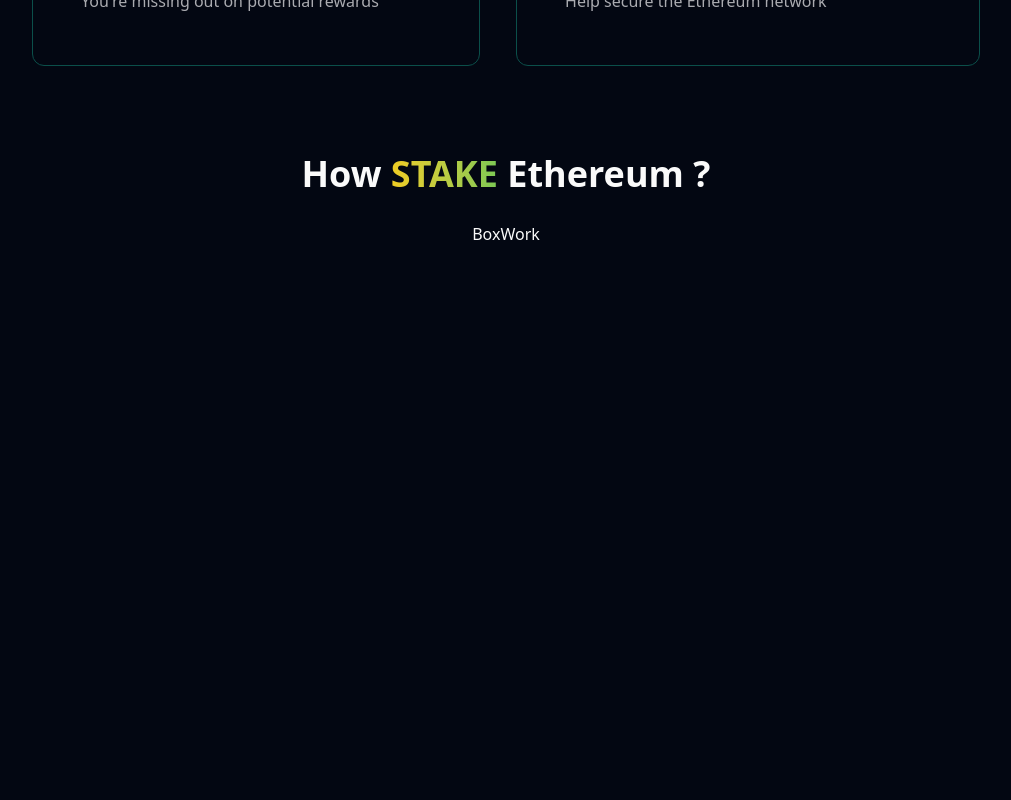
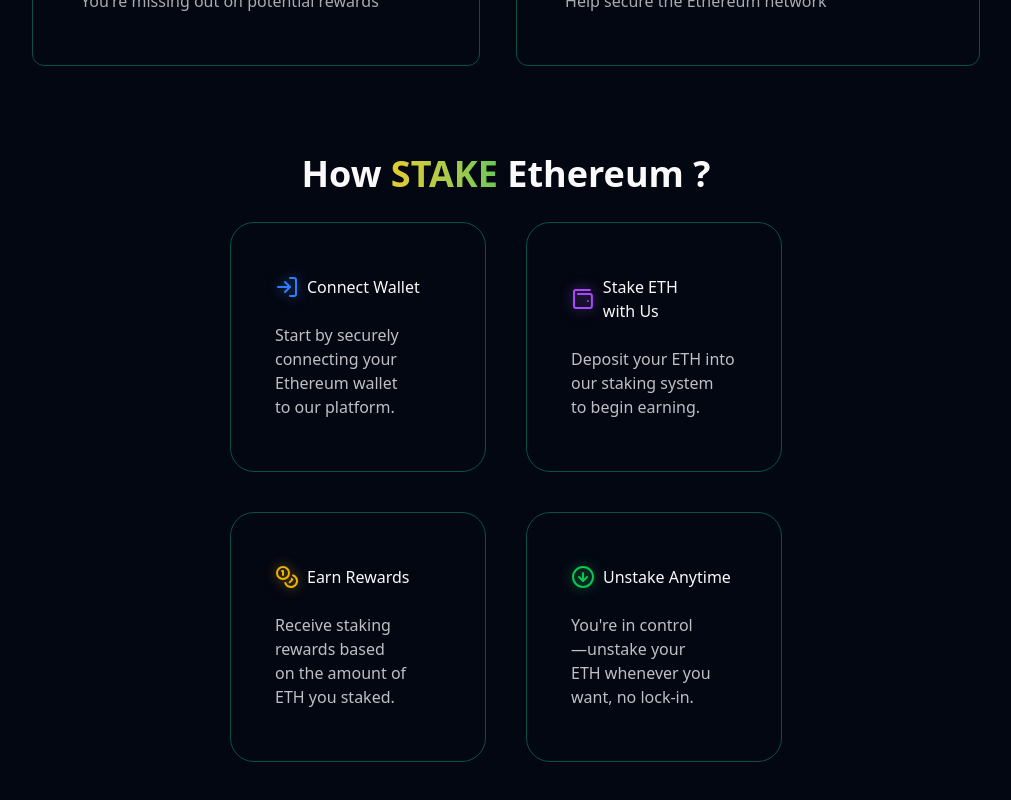
Before and after one commit to Nikuunj/Staking, a Next.js app in the folder client/: page / in a window 1280 px wide. Shown: the part 1038-1838 px from the top of the page, without its empty margins (134-1145 px from the left). Before the commit the page ends 1372 px from the top, so only its background shows below. Built offline with nearby package versions, Linux system fonts and the light colour scheme; what wagmi would draw is missing.

Commit message:
update: how it work complete

```diff
--- a/client/components/home/HowToStacke.tsx
+++ b/client/components/home/HowToStacke.tsx
@@ -1,3 +1,4 @@
+import { ArrowDownCircleIcon, CoinsIcon, LogInIcon, Wallet2Icon } from "lucide-react"
 import BoxWork from "../ui/BoxWork"
 import ShiningText from "../ui/ShiningText"
 
@@ -8,11 +9,28 @@ function HowToStacke() {
             How {' '} <ShiningText text="stake" /> {' '} Ethereum ?
          </h1>
 
-         <div>
-            {/* <BoxWork /> */}
-            {/* <BoxWork /> */}
-            {/* <BoxWork /> */}
-            <BoxWork />
+         <div className="flex flex-wrap gap-10 max-w-2xl justify-center">
+            <BoxWork
+               header="Connect Wallet"
+               icon={<LogInIcon className="text-blue-500 drop-shadow-[0_0_6px_rgba(59,130,246,0.6)]" />}
+               describe="Start by securely connecting your Ethereum wallet to our platform."
+
+            />
+            <BoxWork
+               header="Stake ETH with Us"
+               icon={<Wallet2Icon className="text-purple-500 drop-shadow-[0_0_6px_rgba(168,85,247,0.6)]" />}
+               describe="Deposit your ETH into our staking system to begin earning."
+            />
+            <BoxWork
+               header="Earn Rewards"
+               icon={<CoinsIcon className="text-yellow-500 drop-shadow-[0_0_6px_rgba(234,179,8,0.6)]" />}
+               describe="Receive staking rewards based on the amount of ETH you staked."
+            />
+            <BoxWork
+               header="Unstake Anytime"
+               icon={<ArrowDownCircleIcon className="text-green-500 drop-shadow-[0_0_6px_rgba(34,197,94,0.6)]" />}
+               describe="You're in control—unstake your ETH whenever you want, no lock-in."
+            />
          </div>
       </section>
    )
--- a/client/components/ui/BoxWork.tsx
+++ b/client/components/ui/BoxWork.tsx
@@ -8,7 +8,14 @@ interface BoxWorkProps {
 
 function BoxWork({ header, describe, icon }: BoxWorkProps) {
    return (
-      <div>BoxWork</div>
+      <div className={'border max-w-64 py-13 px-11 space-y-6 rounded-3xl  border-teal-900'}>
+         <div className="flex gap-2 items-center">
+            {icon} {header}
+         </div>
+         <div className="break-words text-balance text-zinc-300/90">
+            {describe}
+         </div>
+      </div>
    )
 }
 
```
